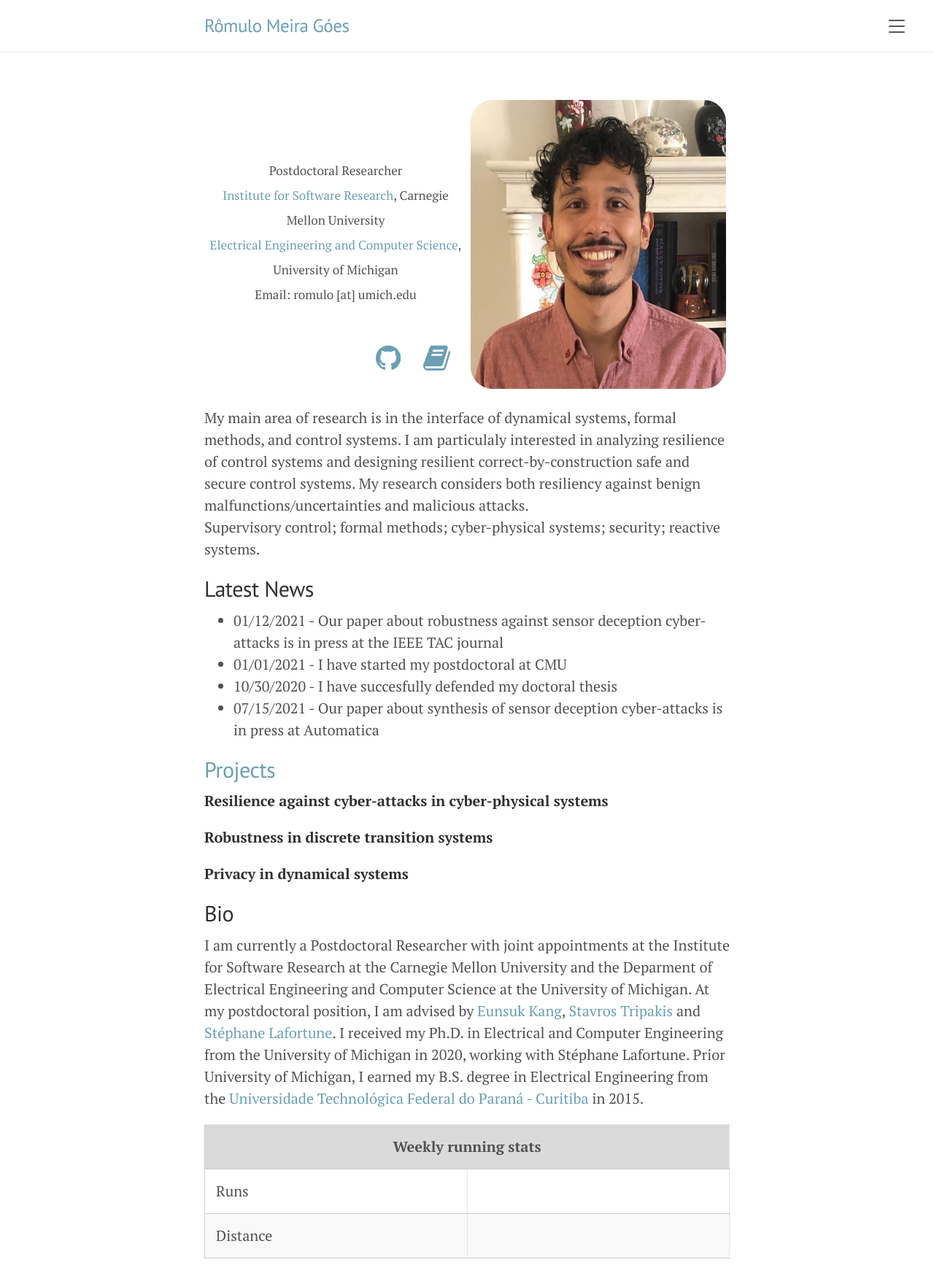
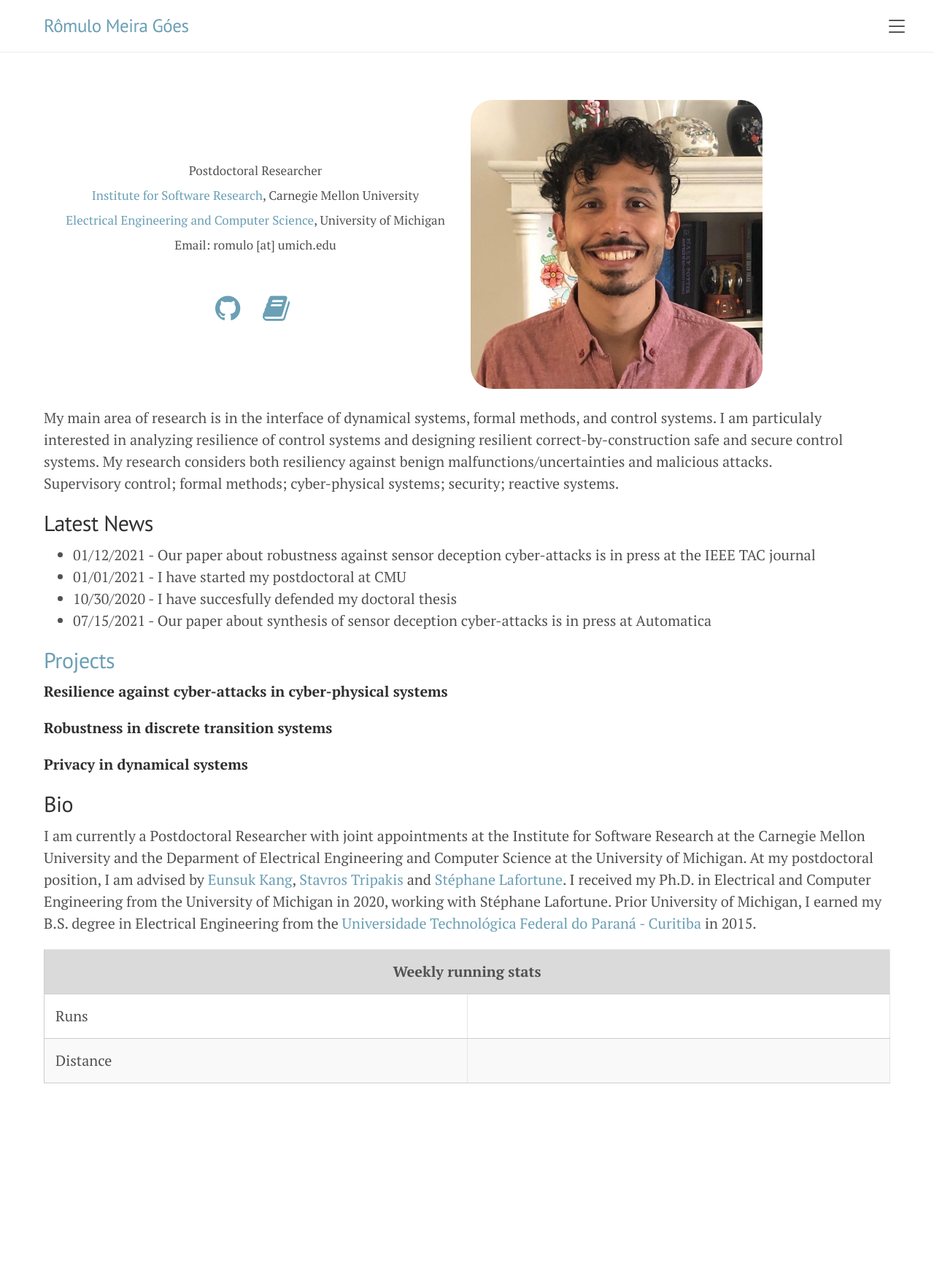
Before and after one commit to romulo-goes/romulo-goes.github.io, a Jekyll site: the page built from index.html, in a window 1280 px wide. Shown: the whole page at 73% size. Built offline with Jekyll 4.4.1, drawn with Linux system fonts in a browser that asks for light colours; the list of posts is cut into pages by our own code; a style sheet for code colours, icons or effects is not loaded; after the commit the page ends 1505 px from its top, so only the background shows below that.

Commit message:
fixing config

```diff
--- a/public/css/lanyon.css
+++ b/public/css/lanyon.css
@@ -82,7 +82,7 @@ h1, h2, h3, h4, h5, h6 {
 }
 @media (min-width: 56em) {
   .container {
-    max-width: 38rem;
+    max-width: 60rem;
   }
 }
 
```
